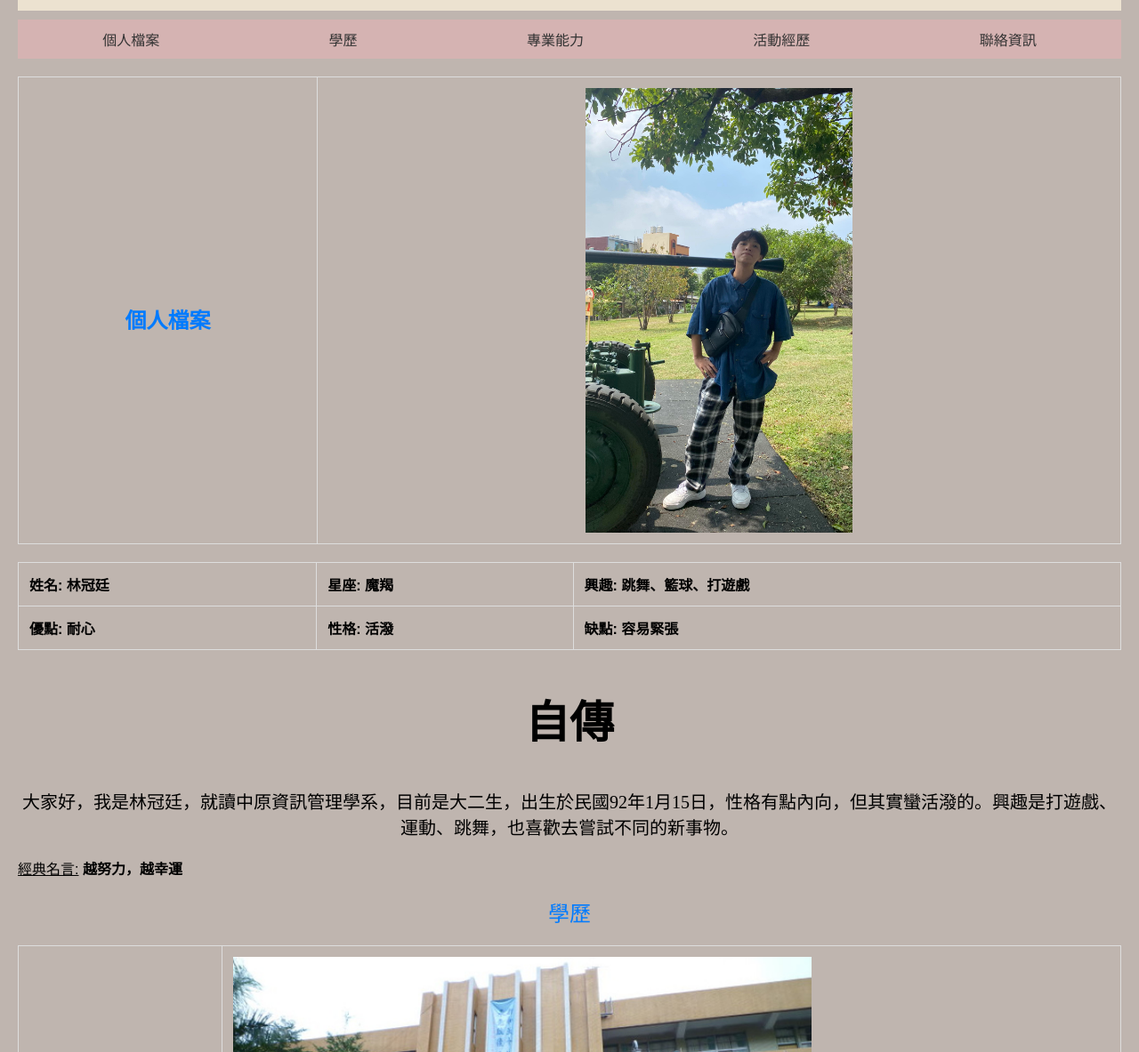
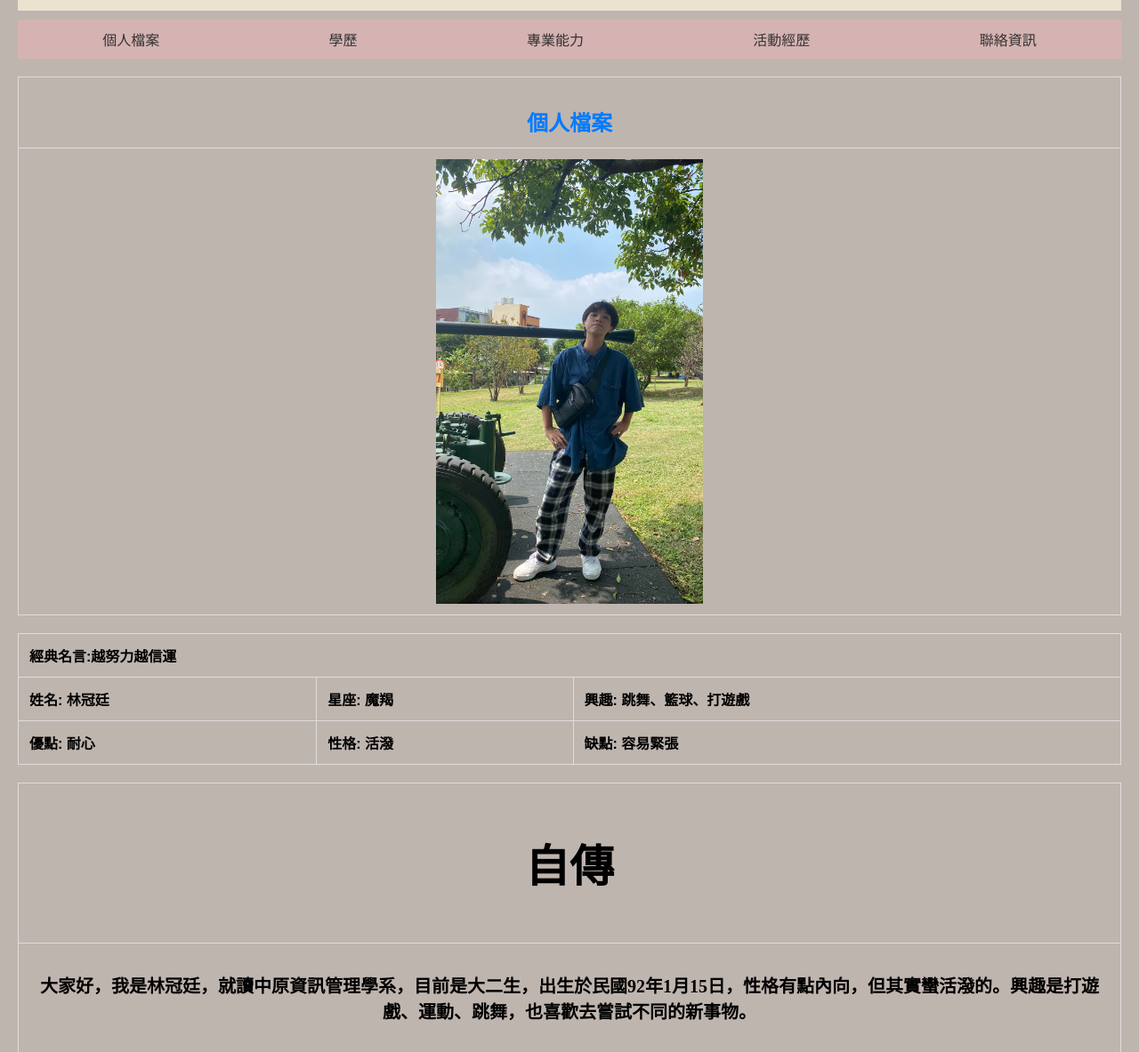
Before and after one commit to danny20020115/dannys-web, a plain HTML site: page index.html in a window 1280 px wide. Shown: the part 117-1300 px from the top of the page at 89% size. Drawn offline with Linux system fonts and the light colour scheme.

Commit message:
Add files via upload

```diff
--- a/index.html
+++ b/index.html
@@ -25,13 +25,17 @@
 
 
     <!-- 個人檔案 -->
-    <table>
+    <table class="personal">
     <tr>
         <th>
             <section id="profile">個人檔案</th></section>
         </th>
-    <th><div class="me"><img src="img/me.jpg" style="height: 500px; width: 300px;" ></div></th>
+    <tr><th>
+        <div class="me"><img src="img/me.jpg" style="height: 500px; width: 300px;" >
+    </th></div></tr>
     <table>
+<tr class="motto"><th colspan="3"> 經典名言:越努力越信運</th></tr>
+
         <tr>
             <th>姓名: 林冠廷</th>
             <th>星座: 魔羯</th>
@@ -44,16 +48,26 @@
         </tr>
     </table>
     <div>
-        <h2>自傳</h2>
-        <p>大家好，我是林冠廷，就讀中原資訊管理學系，目前是大二生，出生於民國92年1月15日，性格有點內向，但其實蠻活潑的。興趣是打遊戲、運動、跳舞，也喜歡去嘗試不同的新事物。</p>
-    </div>
-    <div>
-        <u>經典名言:</u>
-        <b>越努力，越幸運</b>
+        <table>
+        <tr>
+            <th>
+                <h2>自傳</h2>
+            </th>
+        </tr>
+
+        <tr>
+            <th>
+                <p>大家好，我是林冠廷，就讀中原資訊管理學系，目前是大二生，出生於民國92年1月15日，性格有點內向，但其實蠻活潑的。興趣是打遊戲、運動、跳舞，也喜歡去嘗試不同的新事物。</p>
+            </th>
+        </tr>
+        </table>
+
     </div>
 
+
+
     <!-- 學歷 -->
-    <section id="study">學歷</section>
+    <section id="study" class>學歷</section>
     <div>
         <table>
         <tr><th>台北市立新和國小</th>
@@ -73,9 +87,9 @@
 
          </table>
          <!--專業能力-->
-    <section id="skill">專業能力</section>
+    <section id="skill" >專業能力</section>
     <table>
-        <tbody>
+        <tbody class="Skills">
             <tr>
                 <th><img src="img/python.png" width="4%";height="4%";>Python 50%
                     <div class="progress-container">
@@ -103,7 +117,7 @@
 </table>
 <!--活動經歷-->
 <section id="activity-experience">活動經歷</section>
-<table>
+<table class="club">
     <tr>
     <th><article>儀隊</article></th>
     <th><img src="img/guard club.jpg"height=200px width="500px" >
@@ -113,6 +127,7 @@
     <p>大學時，參加熱舞社，在裡面除了學了locking之外，在做事與表演上，更有自信。</p></th>
     </tr>
 </table>
+<!--聯絡資訊-->
 <footer>
     <section id="contact1">聯絡資訊</section>
     <h6>電話:0968953930</h6>
```
